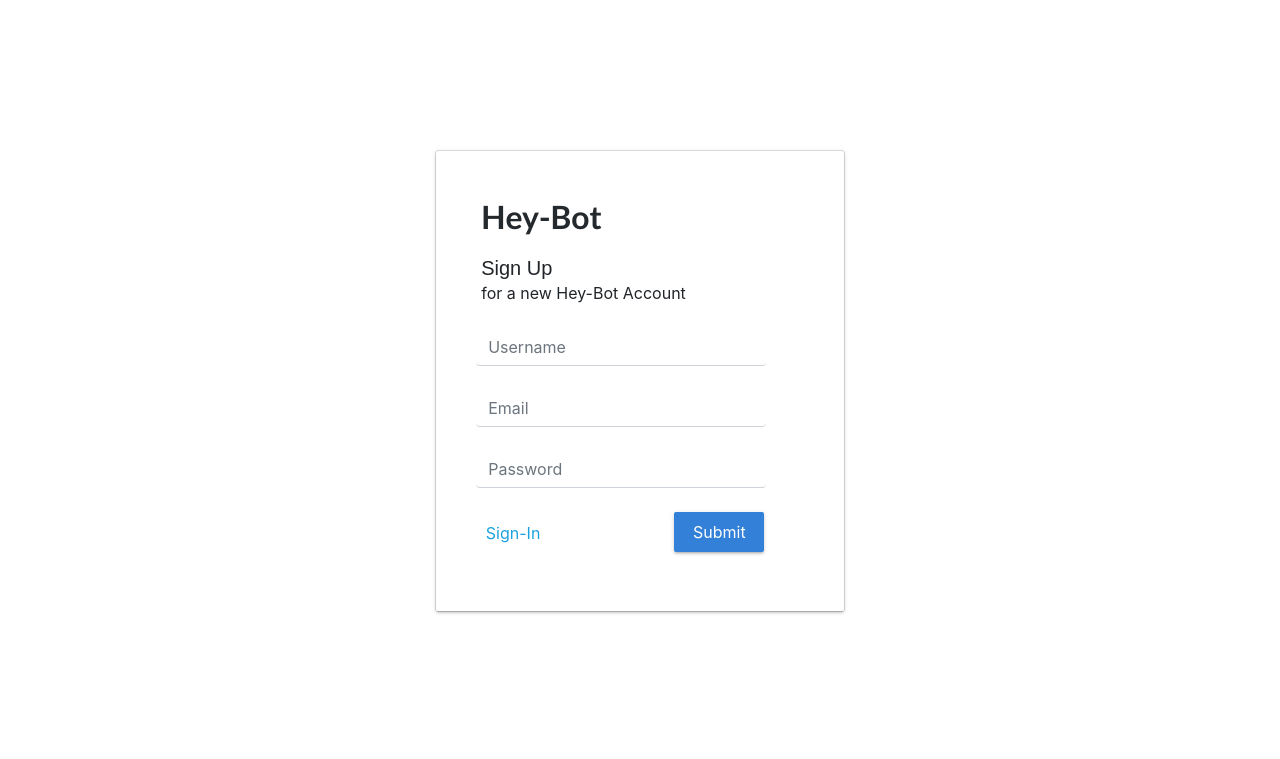
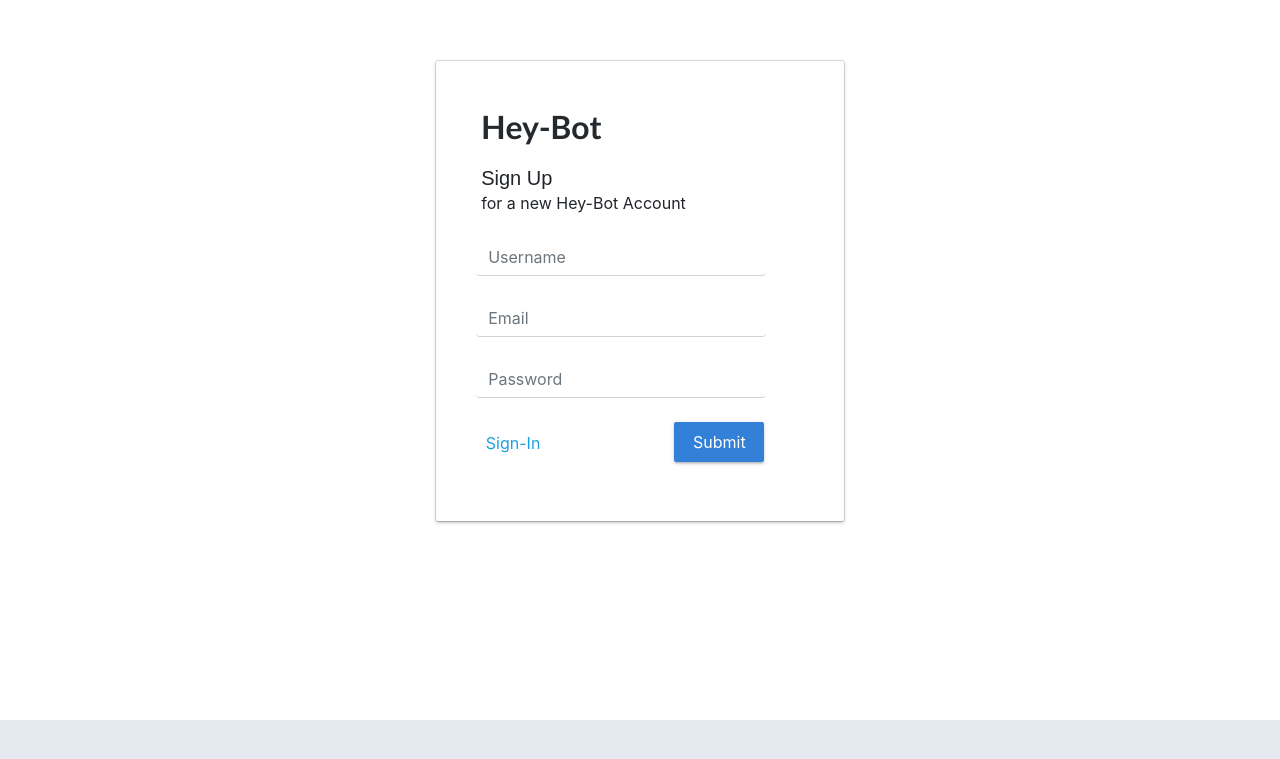
Before and after one commit to Streltz/heyteam, a React (Create React App) app in the folder hey-team/: page /signup in a window 1280 px wide. Shown: the part 185-944 px from the top of the page. After the commit the page ends 905 px from the top, so only its background shows below. Built offline with nearby package versions, Linux system fonts and the light colour scheme; no server answers; what react-stripe-elements would draw is missing.

Commit message:
SideBar - Changed Billing to Donate.

```diff
--- a/hey-team/src/components/Sidebar/SideBar.js
+++ b/hey-team/src/components/Sidebar/SideBar.js
@@ -36,7 +36,7 @@ class SideBar extends React.Component {
           <div className="sidebar-content">
             <i className="fa fa-cc-stripe"></i>
             <span className="tab-label">
-              Billing
+              Donate
             </span>
           </div>
         </Link>
--- a/hey-team/src/components/login/styles.css
+++ b/hey-team/src/components/login/styles.css
@@ -1,10 +1,10 @@
 #main-login
 {
     text-align: center;
-    padding-top: 210px;
+    padding-top: 120px;
     padding-left: 15%;
 
-    padding-bottom: 15%;
+    padding-bottom: 13.15%;
     background-image: radial-gradient(center center, circle cover,rgb(37, 149, 224), rgb(82, 43, 223));
 }
 
@@ -37,6 +37,7 @@
     #main-login {
         padding-left: 37% !important;
         padding-right: 37% !important;
+        padding-bottom: 15%;
     }
 }
 
@@ -44,6 +45,7 @@
     #main-login {
         padding-left: 34%;
         padding-right: 34%;
+        padding-bottom: 15.5%;
     }
 }
 
@@ -51,7 +53,9 @@
     #main-login {
         padding-left: 28%;
         padding-right: 28%;
+        padding-bottom: 25.5%;
     }
+
 }
 
 /* Login Mobile Styling */
@@ -77,6 +81,10 @@
     {
         width: 200px;
     }
+    .form-error
+    {
+        background-color: var(--main-white);
+    }
 
     #create-account
     {
```
